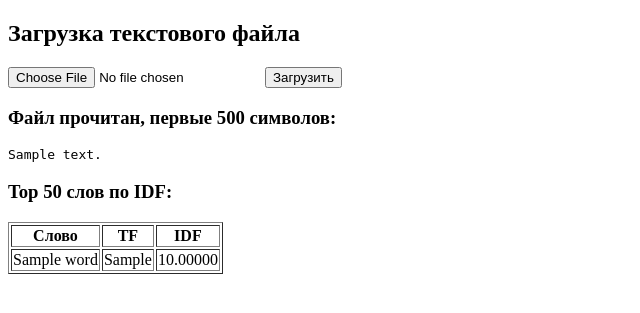
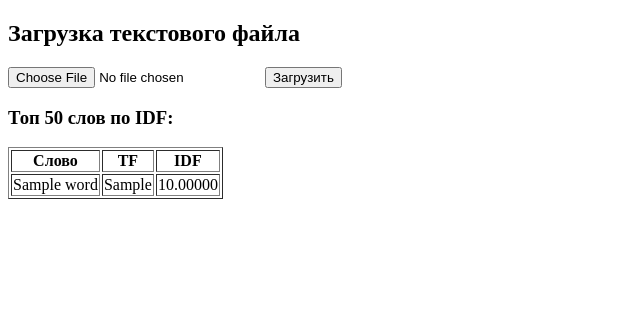
Before and after one commit to den13boec/lesta_test_web, a FastAPI app: template app/templates/index.html in a window 1280 px wide. Shown: the top 313 px of the page, without its empty margins (0-640 px from the left). Run offline with FastAPI, Linux system fonts and the light colour scheme; the template is opened without the code that fills it: most values are stand-ins (such as "Sample title", 1, 10 or a date in 2020).

Commit message:
Add README and template correction

```diff
--- a/app/templates/index.html
+++ b/app/templates/index.html
@@ -9,13 +9,8 @@
         <input type="file" name="file" required>
         <button type="submit">Загрузить</button>
     </form>
-
-    {% if text %}
-        <h3>Файл прочитан, первые 500 символов:</h3>
-        <pre>{{ text }}</pre>
-    {% endif %}
     {% if table %}
-        <h3>Top 50 слов по IDF:</h3>
+        <h3>Топ 50 слов по IDF:</h3>
         <table border="1">
             <tr>
                 <th>Слово</th>
```
Also changed, not shown: README.md (added).
